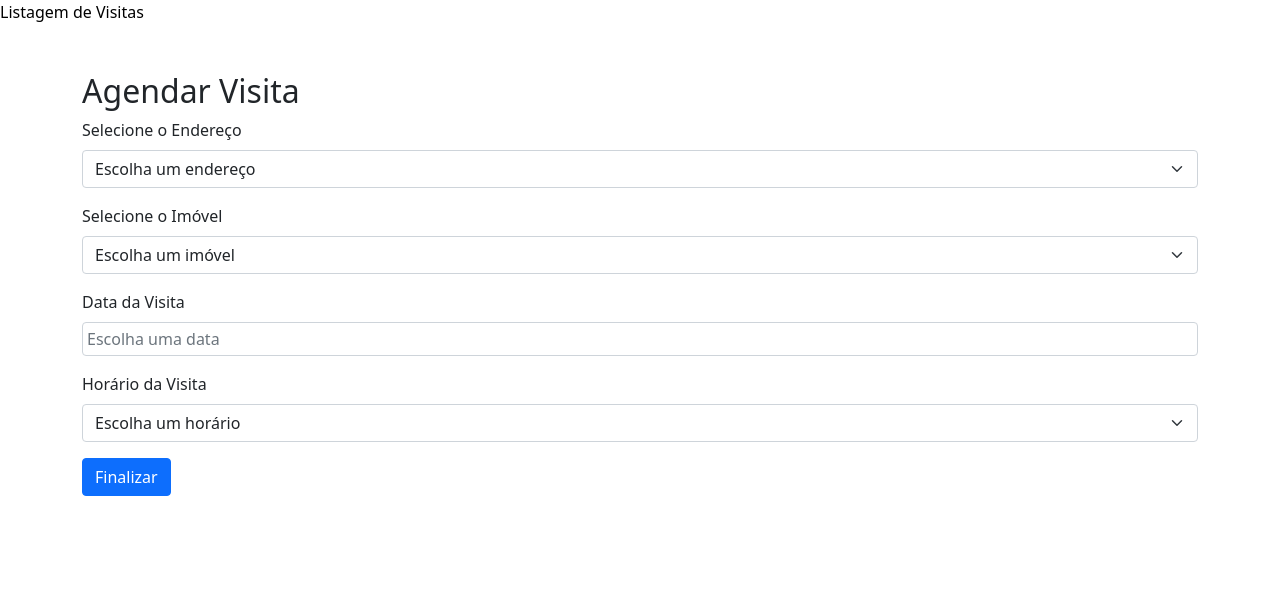
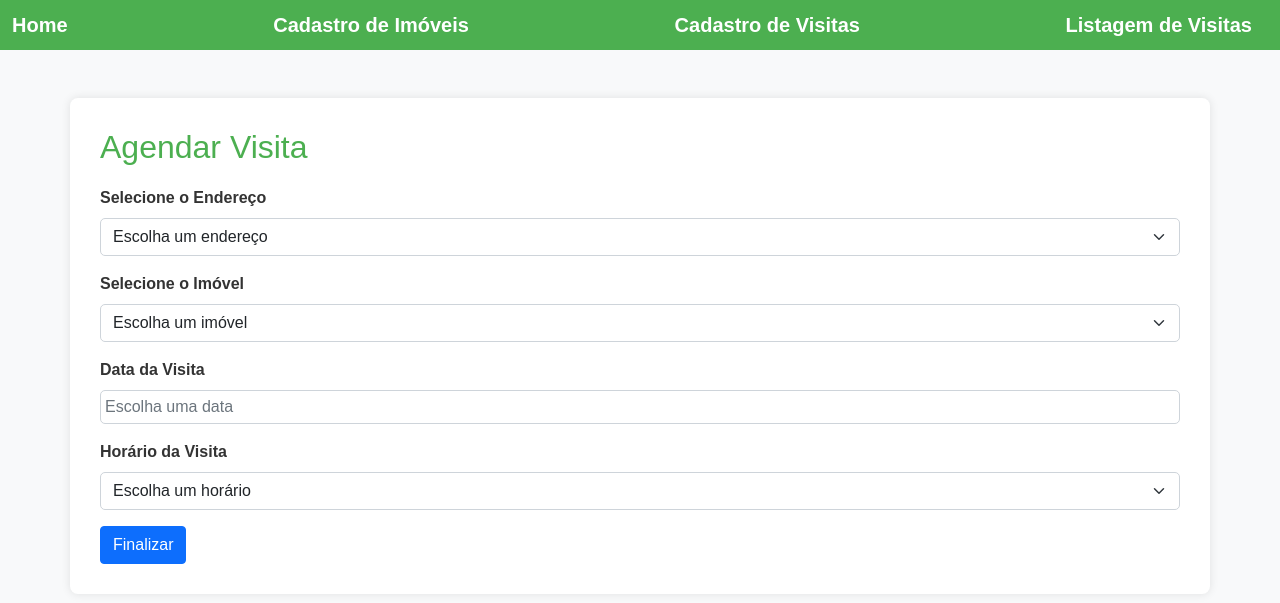
Before and after one commit to AnaLuisaReiis/Imobiliaria, a Django app: page /cadatro_visitas/ in a window 1280 px wide. Shown: the top 603 px of the page. Run offline with Django 5.2, Linux system fonts and the light colour scheme; data comes from the database, SQL or seed files in the repository.

Commit message:
Ajustes css

```diff
--- a/projeto_cadastra_imovel/app_imobiliaria/templates/imoveis/cadastro_visitas.html
+++ b/projeto_cadastra_imovel/app_imobiliaria/templates/imoveis/cadastro_visitas.html
@@ -7,11 +7,78 @@
     <title>Agendar Visita</title>
 
     <!-- Bootstrap CSS -->
-    <link href="https://cdn.jsdelivr.net/npm/bootstrap@5.0.2/dist/css/bootstrap.min.css" rel="stylesheet">
+    <link href="https://cdn.jsdelivr.net/npm/bootstrap@5.0.2/dist/css/bootstrap.min.css" rel="stylesheet" integrity="sha384-EVSTQN3/azprG1Anm3QDgpJLIm9Nao0Yz1ztcQTwFspd3yD65VohhpuuCOmLASjC" crossorigin="anonymous">
     <link rel="stylesheet" href="https://cdnjs.cloudflare.com/ajax/libs/bootstrap-datepicker/1.9.0/css/bootstrap-datepicker.min.css">
+      <!-- Custom CSS -->
+      <style>
+        body {
+          background-color: #f8f9fa;
+          font-family: 'Arial', sans-serif;
+        }
+
+        .navbar {
+          background-color: #4CAF50;
+          color: white;
+        }
+
+        .navbar .navbar-brand {
+          color: white;
+          font-weight: bold;
+        }
+
+        .container {
+          background-color: white;
+          padding: 30px;
+          border-radius: 8px;
+          box-shadow: 0 0 10px rgba(0, 0, 0, 0.1);
+        }
+
+        h2 {
+          color: #4CAF50;
+          margin-bottom: 20px;
+        }
+
+        .form-label {
+          color: #333;
+          font-weight: bold;
+        }
+
+        .form-control, .form-select {
+          border-radius: 5px;
+          border: 1px solid #ced4da;
+        }
+
+        button {
+          background-color: #4CAF50;
+          border-color: #4CAF50;
+        }
+
+        button:hover {
+          background-color: #45a049;
+        }
+
+        .form-text {
+          color: #6c757d;
+          font-size: 0.9em;
+        }
+
+        footer {
+          margin-top: 40px;
+          text-align: center;
+          font-size: 0.9em;
+          color: #777;
+        }
+      </style>
   </head>
   <body>
-    <a style="text-decoration: none;color:black" href = "{% url 'lista_visitas' %}"> Listagem de Visitas</a>
+    <nav class="navbar navbar-light">
+      <div class="container-fluid">
+        <a class="navbar-brand mb-0 h1" href="{% url 'lista_imoveis' %}" >Home</a>
+        <a class="navbar-brand mb-0 h1" href="{% url 'home' %}"> Cadastro de Imóveis</a>
+        <a class="navbar-brand mb-0 h1" href="{% url 'cadastro_visitas' %}"> Cadastro de Visitas</a>
+        <a class="navbar-brand mb-0 h1" href = "{% url 'lista_visitas' %}"> Listagem de Visitas</a>
+      </div>
+    </nav>
     <div class="container mt-5">
       <h2>Agendar Visita</h2>
       <form id="agendarForm" action="{% url 'cadastro_visitas' %}" method="post">
--- a/projeto_cadastra_imovel/app_imobiliaria/templates/imoveis/home.html
+++ b/projeto_cadastra_imovel/app_imobiliaria/templates/imoveis/home.html
@@ -75,7 +75,10 @@
     <!-- Navbar -->
     <nav class="navbar navbar-light">
       <div class="container-fluid">
-        <span class="navbar-brand mb-0 h1">Cadastro de Imóveis</span>
+        <a class="navbar-brand mb-0 h1" href="{% url 'lista_imoveis' %}" >Home</a>
+        <a class="navbar-brand mb-0 h1" href="{% url 'home' %}"> Cadastro de Imóveis</a>
+        <a class="navbar-brand mb-0 h1" href="{% url 'cadastro_visitas' %}"> Cadastro de Visitas</a>
+        <a class="navbar-brand mb-0 h1" href = "{% url 'lista_visitas' %}"> Listagem de Visitas</a>
       </div>
     </nav>
     <form action="{% url 'listagem_imoveis' %}" method="post" enctype="multipart/form-data">
```
Also changed, not shown: projeto_cadastra_imovel/app_imobiliaria/templates/imoveis/imoveis.html (+81 -62 lines), projeto_cadastra_imovel/app_imobiliaria/templates/imoveis/lista_visitas.html (+68 -1 lines).
